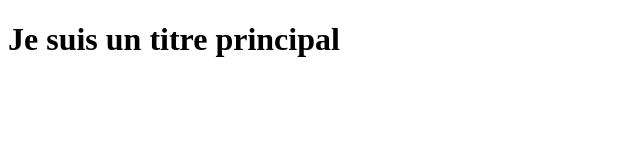
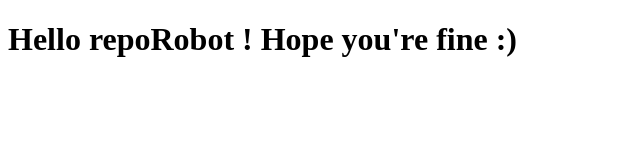
Before and after one commit to MorganeGrenes/helloWorld, a plain HTML site: page index.html in a window 1280 px wide. Shown: the whole page, without its empty margins (0-640 px from the left). Drawn offline with Linux system fonts and the light colour scheme.

Commit message:
Update index.html h1

```diff
--- a/index.html
+++ b/index.html
@@ -8,6 +8,6 @@
 
 <body>
 </body>
-    <h1>Je suis un titre principal</h1>
+    <h1>Hello repoRobot ! Hope you're fine :)</h1>
     <h2></h2>
 </html>
```
